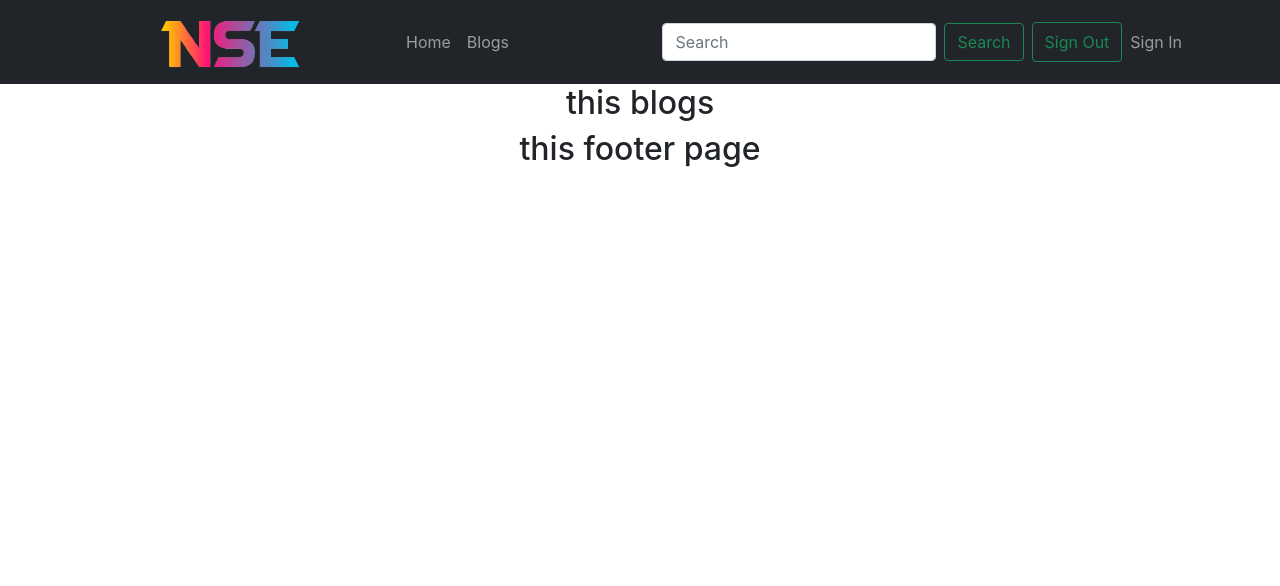
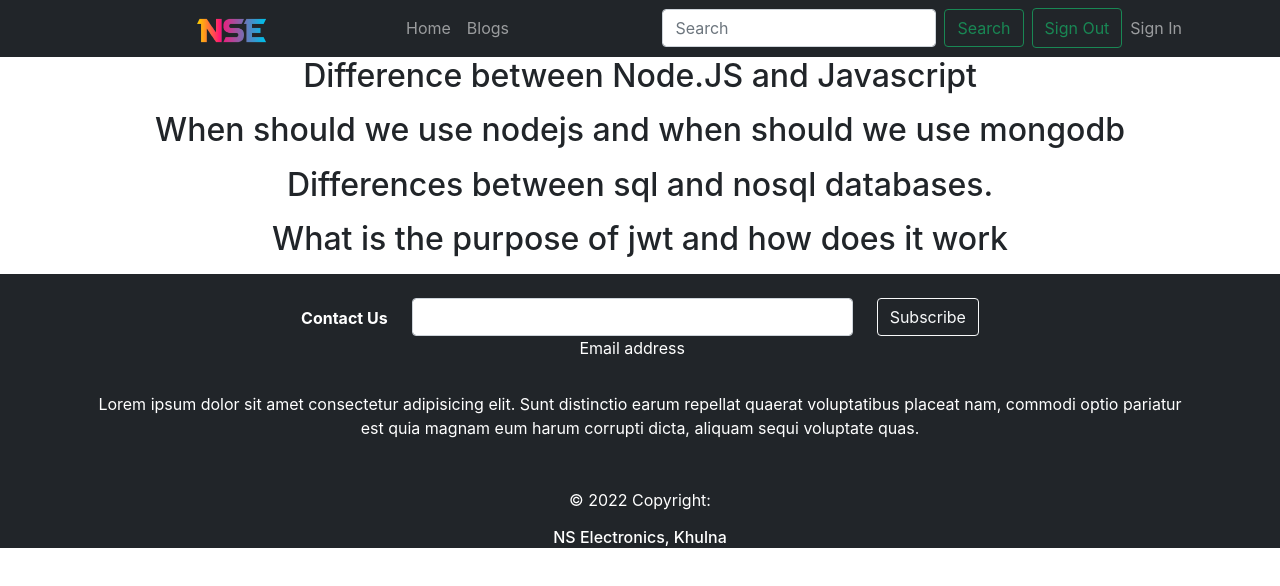
Before and after one commit to projit-1/projects-warhouse-client, a React (Create React App) app: page /blogs in a window 1280 px wide. Shown: the top 586 px of the page. Built offline with nearby package versions, Linux system fonts and the light colour scheme.

Commit message:
initial footer page is added

```diff
--- a/package.json
+++ b/package.json
@@ -7,6 +7,7 @@
     "@testing-library/react": "^13.1.1",
     "@testing-library/user-event": "^13.5.0",
     "bootstrap": "^5.1.3",
+    "bootstrap-icons": "^1.8.1",
     "react": "^18.1.0",
     "react-bootstrap": "^2.3.1",
     "react-dom": "^18.1.0",
--- a/src/Pages/Blogs/Blogs.js
+++ b/src/Pages/Blogs/Blogs.js
@@ -3,7 +3,24 @@ import React from 'react';
 const Blogs = () => {
     return (
         <div>
-            <h2>this blogs</h2>
+            <div className="question-01">
+                <h2>Difference between Node.JS and Javascript</h2>
+                <p> </p>
+            </div>
+            <div className="question-02">
+                <h2>When should we use nodejs and when should we use mongodb</h2>
+                <p>   </p>
+            </div>
+            <div className="question-03">
+                <h2> Differences between sql and nosql databases.</h2>
+                <p>
+
+                </p>
+            </div>
+            <div className="question-04">
+                <h2> What is the purpose of jwt and how does it work</h2>
+                <p>   </p>
+            </div>
         </div>
     );
 };
--- a/src/Pages/Footer/Footer.js
+++ b/src/Pages/Footer/Footer.js
@@ -3,7 +3,50 @@ import React from 'react';
 const Footer = () => {
     return (
         <div>
-            <h2>this footer page</h2>
+            <footer className="bg-dark text-center text-white">
+                <div className="container p-4">
+                    <section className="">
+                        <form action="">
+                            <div className="row d-flex justify-content-center">
+                                <div className="col-auto">
+                                    <p className="pt-2">
+                                        <strong>Contact Us</strong>
+                                    </p>
+                                </div>
+                                <div className="col-md-5 col-12">
+                                    <div className="form-outline form-white mb-4">
+                                        <input type="email" id="email" className="form-control" />
+                                        <label className="form-label" for="email">Email address</label>
+                                    </div>
+                                </div>
+                                <div className="col-auto">
+                                    <button variant="outline-success" type="submit" className="btn btn-outline-light mb-4" >
+                                        Subscribe
+                                    </button>
+                                </div>
+                            </div>
+                        </form>
+                    </section>
+                    <section className="mb-4">
+                        <p>
+                            Lorem ipsum dolor sit amet consectetur adipisicing elit. Sunt distinctio earum
+                            repellat quaerat voluptatibus placeat nam, commodi optio pariatur est quia magnam
+                            eum harum corrupti dicta, aliquam sequi voluptate quas.
+                        </p>
+                    </section>
+
+                </div>
+
+
+
+                <div className="text-center p-3background-color: rgba(0, 0, 0, 0.2)">
+                    © 2022 Copyright:
+                    <h6 className='my-3'>NS Electronics, Khulna</h6>
+                </div>
+
+            </footer>
+
+
         </div>
     );
 };
--- a/src/Pages/Header/Header.js
+++ b/src/Pages/Header/Header.js
@@ -8,7 +8,7 @@ const Header = () => {
         <div>
             <Navbar collapseOnSelect expand="lg" bg="dark" variant="dark">
                 <Container>
-                    <Navbar.Brand href="#home"> <img className='w-50' src={logo} alt="" /> </Navbar.Brand>
+                    <Navbar.Brand> <img className='w-25' src={logo} alt="" /> </Navbar.Brand>
                     <Navbar.Toggle aria-controls="responsive-navbar-nav" />
                     <Navbar.Collapse id="responsive-navbar-nav">
                         <Nav className="me-auto">
```
Also changed, not shown: 1 other file (tests, documents, lock files or other folders).
